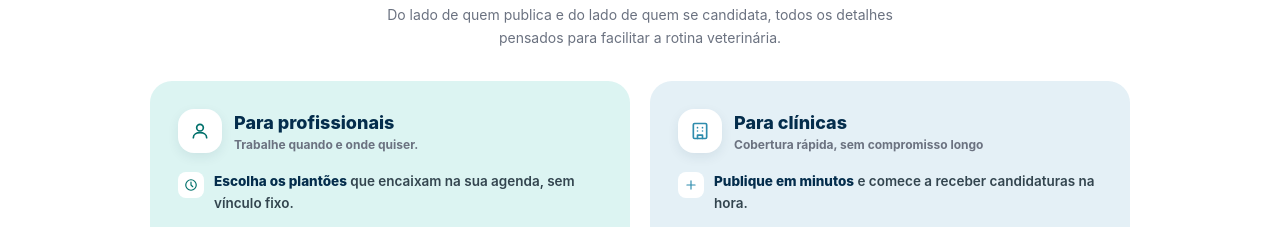
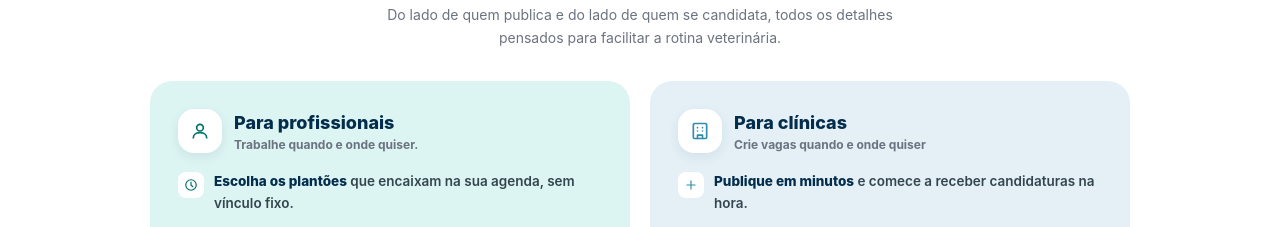
Before and after one commit to Rodrigueira97/ConectVet, a Next.js app: page / in a window 1280 px wide. Shown: the part 800-1027 px from the top of the page. Built offline with nearby package versions, Linux system fonts and the light colour scheme; no server answers.

Commit message:
copy: troca subtítulo do card 'Para clínicas' na home

```diff
--- a/app/page.tsx
+++ b/app/page.tsx
@@ -175,7 +175,7 @@ export default function HomePublica() {
               </div>
               <div>
                 <div className="text-lg font-extrabold text-ink">Para clínicas</div>
-                <div className="text-xs font-bold text-gray-500">Cobertura rápida, sem compromisso longo</div>
+                <div className="text-xs font-bold text-gray-500">Crie vagas quando e onde quiser</div>
               </div>
             </div>
             <div className="flex flex-col gap-3.5 mb-5">
```
